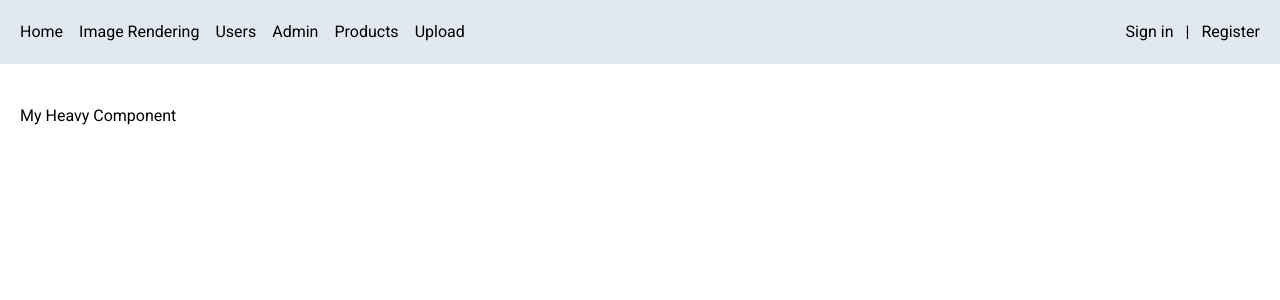
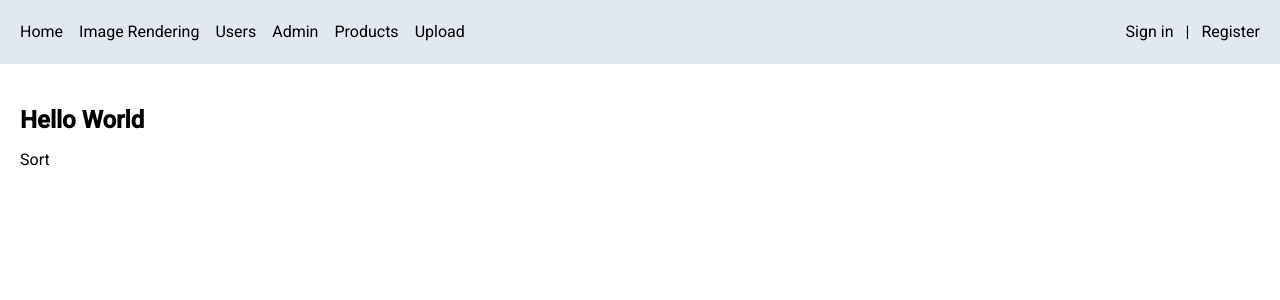
Before and after one commit to SilviuIordache/next-app, a Next.js app: page / in a window 1280 px wide. Shown: the top 300 px of the page. Built offline with nearby package versions, Linux system fonts and the light colour scheme; no server answers.

Commit message:
lazy loading

```diff
--- a/app/page.tsx
+++ b/app/page.tsx
@@ -1,17 +1,20 @@
-import { Metadata } from 'next';
-import HeavyComponent from './components/HeavyComponent';
+'use client';
 
-export const metadata: Metadata = {
-  title: 'NextApp: Home page',
-  description: 'This is the home page',
-};
+export default function Home() {
+  const sortUsers = async () => {
+    const _ = (await import('lodash')).default
 
-const Home = () => {
+    const users = [{ name: 'c' }, { name: 'a' }, { name: 'b' }];
+
+    const sorted = _.orderBy(users, ['name']);
+
+    console.log(sorted);
+  };
+
   return (
     <main>
-      <HeavyComponent />
+      <h1>Hello World</h1>
+      <button onClick={sortUsers}>Sort</button>
     </main>
   );
-};
-
-export default Home;
+}
--- a/package.json
+++ b/package.json
@@ -24,6 +24,7 @@
     "eslint": "8.56.0",
     "eslint-config-next": "14.1.0",
     "fast-sort": "^3.4.0",
+    "lodash": "^4.17.21",
     "next": "14.1.0",
     "next-auth": "^4.24.6",
     "next-cloudinary": "^6.0.1",
@@ -38,6 +39,7 @@
     "zod": "^3.22.4"
   },
   "devDependencies": {
+    "@types/lodash": "^4.14.202",
     "daisyui": "^4.7.0"
   }
 }
```
Also changed, not shown: 1 other file (tests, documents, lock files or other folders).
